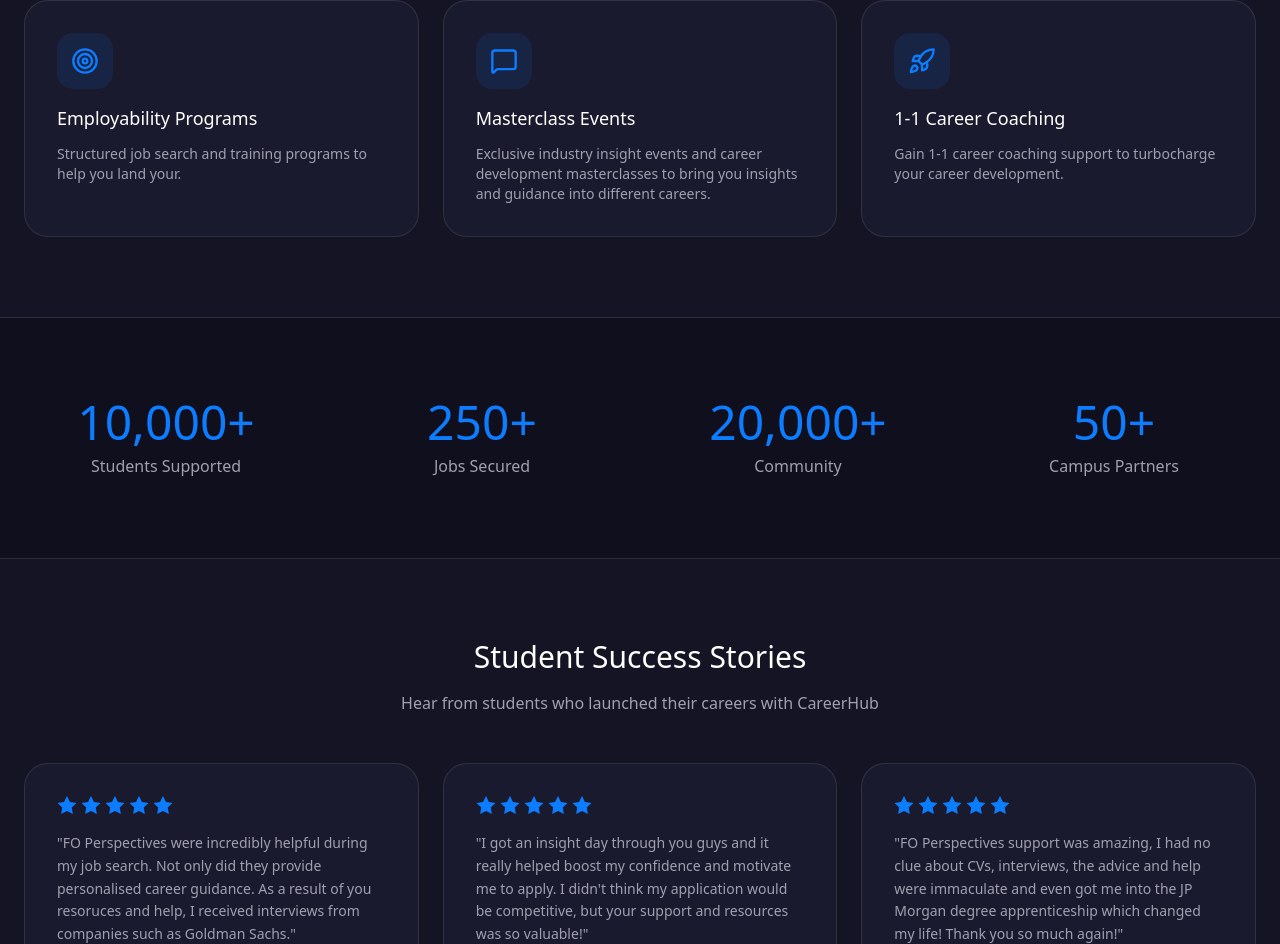
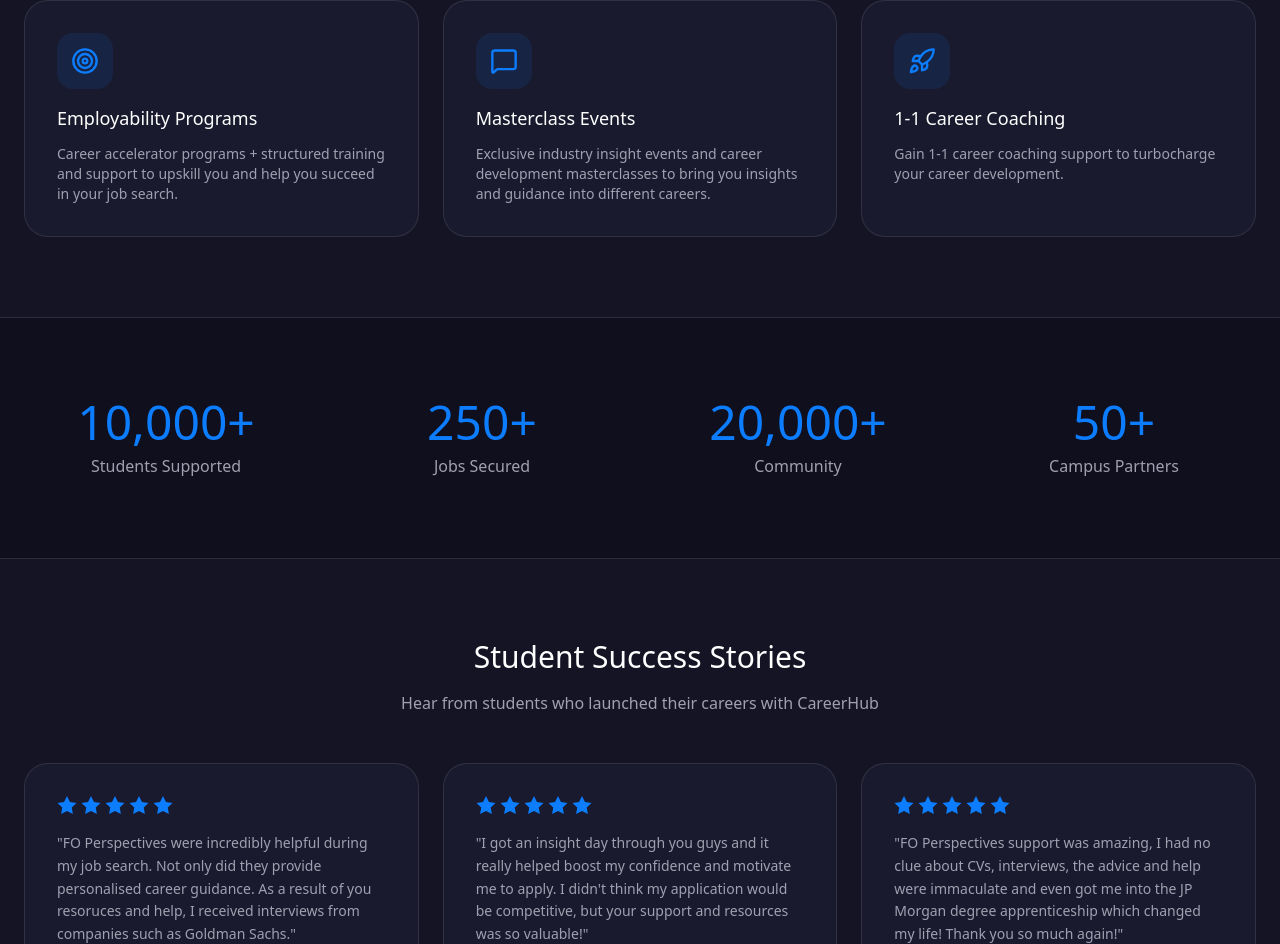
Before and after one commit to Shemz-ux/FOP-app, a React (Vite) app in the folder frontend/: page /students in a window 1280 px wide. Shown: the part 1842-2786 px from the top of the page. Built offline with nearby package versions, Linux system fonts and the light colour scheme; no server answers.

Commit message:
update: improve Employability Programs description on Students page for clarity and detail

```diff
--- a/frontend/src/pages/Students/Students.jsx
+++ b/frontend/src/pages/Students/Students.jsx
@@ -169,7 +169,7 @@ export default function Students() {
               </div>
               <h3 className="text-foreground mb-3">Employability Programs</h3>
               <p className="text-muted-foreground text-sm">
-                Structured job search and training programs to help you land your.
+                Career accelerator programs + structured training and support to upskill you and help you succeed in your job search.
               </p>
             </div>
 
```
